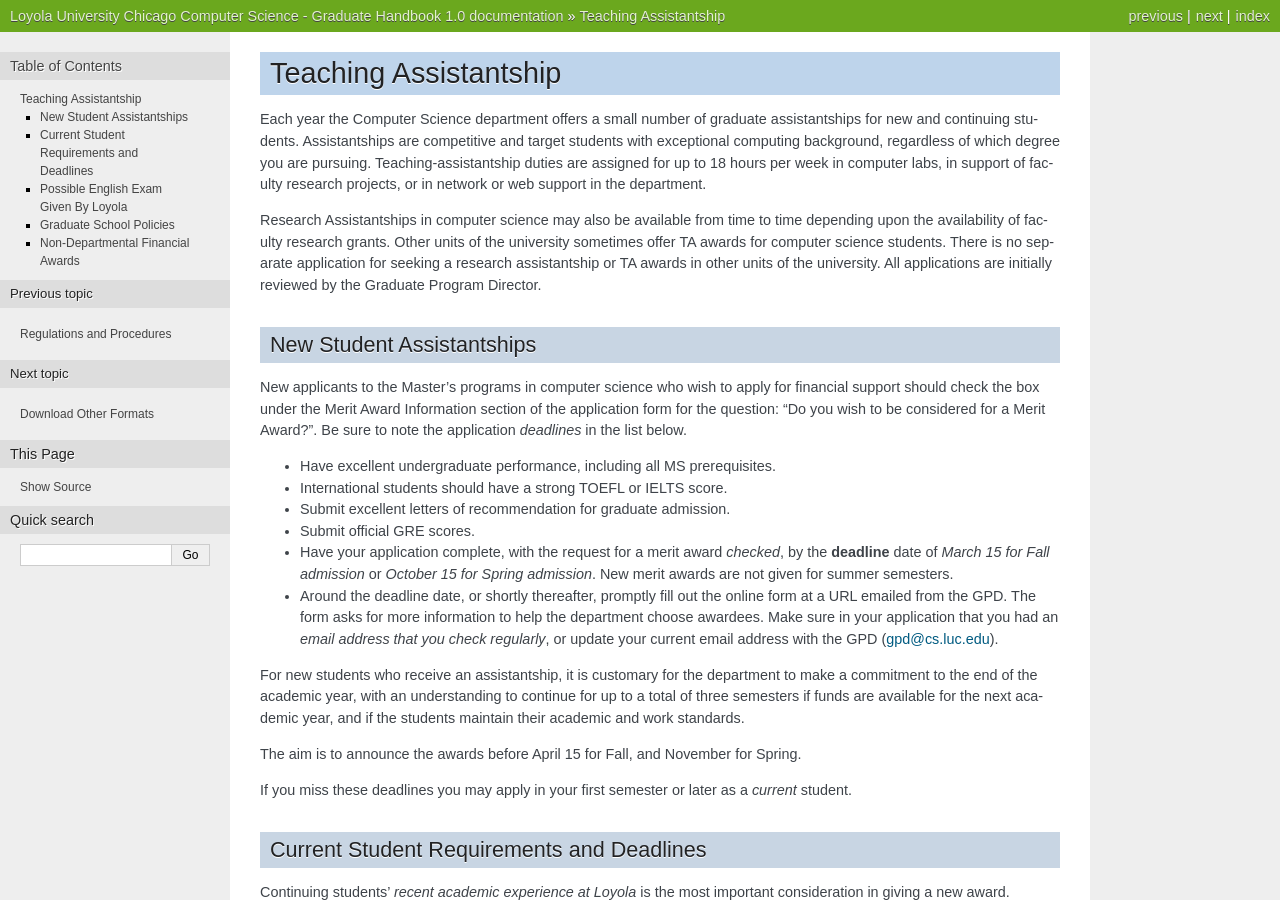
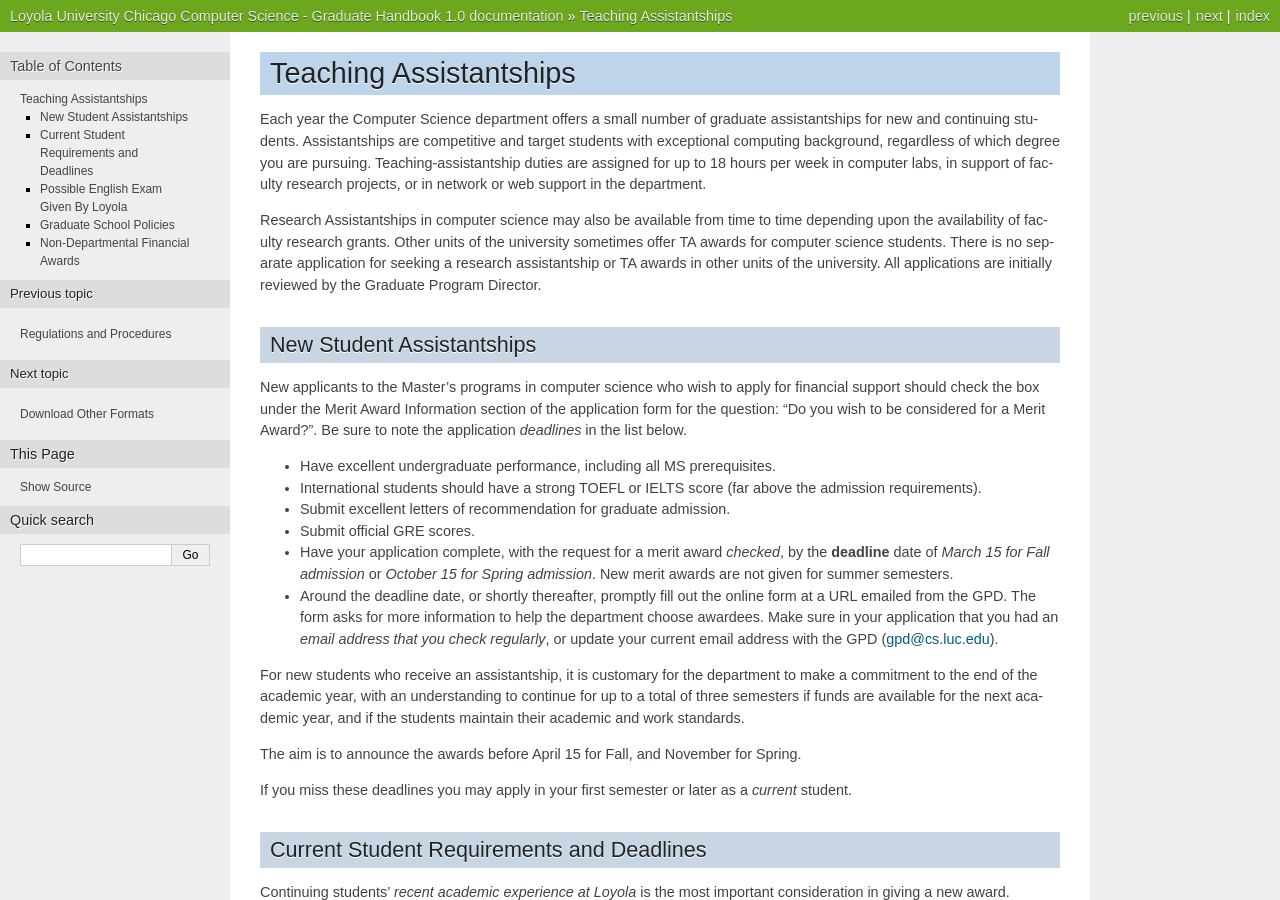
Before and after one commit to LoyolaChicagoCS/gradhandbook, a Sphinx documentation site: the page built from source/assistantships.rst, in a window 1280 px wide and 900 px high. Built offline with Sphinx 7.4.7, drawn with Linux system fonts in a browser that asks for light colours; some of the changed text lies outside the part shown.

Commit message:
tweak English for TA's

```diff
--- a/source/assistantships.rst
+++ b/source/assistantships.rst
@@ -3,7 +3,7 @@
 
 .. _teaching_assistantships:
 
-Teaching Assistantship
+Teaching Assistantships
 ===========================
 
 Each year the Computer Science department offers a small number of graduate assistantships
@@ -35,7 +35,8 @@ section of the application form for the question:
 Be sure to note the application *deadlines* in the list below.
 
 * Have excellent undergraduate performance, including all MS prerequisites.
-* International students should have a strong TOEFL or IELTS score.
+* International students should have a strong TOEFL or IELTS score
+  (far above the admission requirements).
 * Submit excellent letters of recommendation for graduate admission.
 * Submit official GRE scores.
 * Have your application complete, with the request for a merit award *checked*,
```
